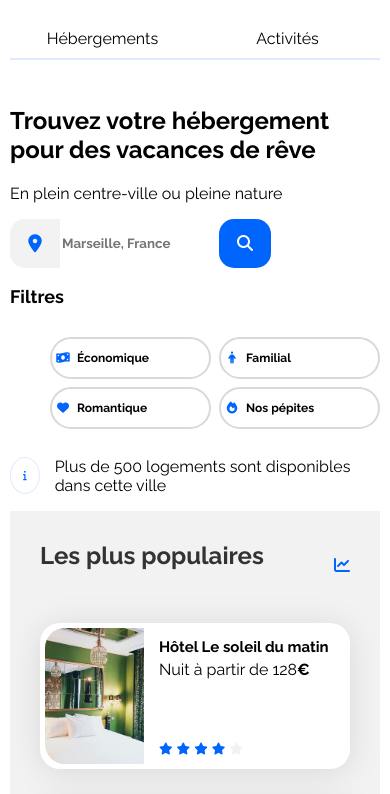
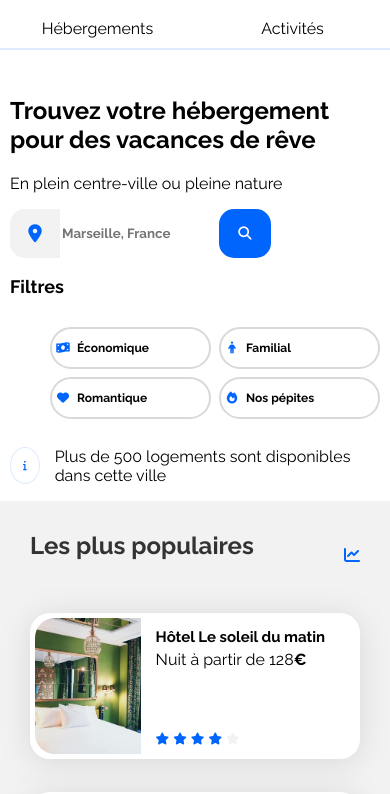
Before and after one commit to farahbed/booki-starter-code-master, a plain HTML site: page index.html in a window 390 px wide. Shown: the part 130-924 px from the top of the page. Drawn offline with Linux system fonts and the light colour scheme.

Commit message:
p3 finalisé

```diff
--- a/BENDRISS_Farah_P3_CSS_042024/style.css
+++ b/BENDRISS_Farah_P3_CSS_042024/style.css
@@ -13,8 +13,8 @@
    color: var(--main-color);
 }
 body {
-   margin-left: 10px;
-   margin-right: 10px;
+   margin: 0 auto;
+   max-width: 1440px;
 }
 
 a {
@@ -25,7 +25,6 @@ a {
 main {
    padding: 0 50px;
    margin-top: 30px;
-   max-width: 1440px;
 }
 
 /***settings***/
@@ -112,7 +111,6 @@ nav ul li a {
    text-decoration: none;
    color: initial;
    padding-top: 14px;
-   border-top: 2px solid transparent;
 }
 
 nav ul li a:hover {
@@ -157,7 +155,7 @@ form {
   }
 
   .search-button-mobile {
-   visibility: hidden;
+   display: none;
   }
 
   /* icon */
@@ -238,7 +236,7 @@ form {
    gap: 30px;
  }
 
- /****** Hebergements ***********/
+ /****** Hébergements ***********/
 
  #accommodation {
    width: calc(70% - 10px);
@@ -395,10 +393,7 @@ form {
 @media (min-width: 768px) and (max-width: 1023px) {
   /****MENU TABLET*****/
 
-  #search-button-mobile {
-     display: none;
-      }
-  .filters {
+   .filters {
      flex-wrap: wrap;
   }
 
@@ -482,7 +477,7 @@ form {
     text-align: center;
     padding-top: 14px;
     padding-bottom: 10px;
-    border-bottom: 2px solid var(--filter-bg-color);
+    border-bottom: 2px solid var(--filter-bg-color)
   }
   nav ul li a:hover {
     color: var(--main-color);
@@ -492,6 +487,9 @@ form {
   }
 
   /****MENU PHONES****/
+  .menu {
+    margin-left: 10px;
+    margin-right: 10px; }
 
   .search-bar {
   width: 100%;
@@ -502,10 +500,11 @@ form {
     background-color: var(--main-color);
     gap: 10px;
     border-radius: 15px;
-    font-size: medium;
     border-style: none;
-    visibility: visible;
-    cursor: pointer;;
+    display: flex;
+    cursor: pointer;
+    align-items: center;
+    justify-content: center;
   }
   .search-button-mobile i {
     color: white;
```
Also changed, not shown: index.html (+1 -1 lines).
